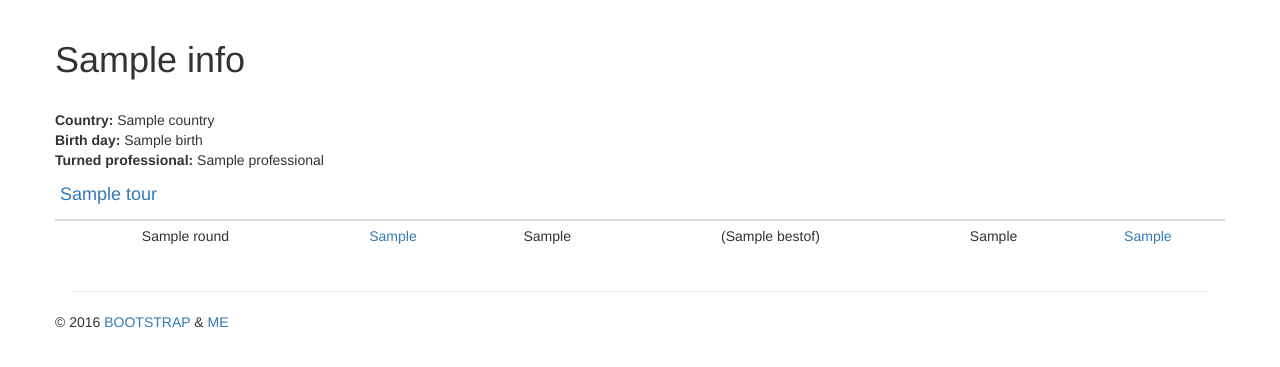
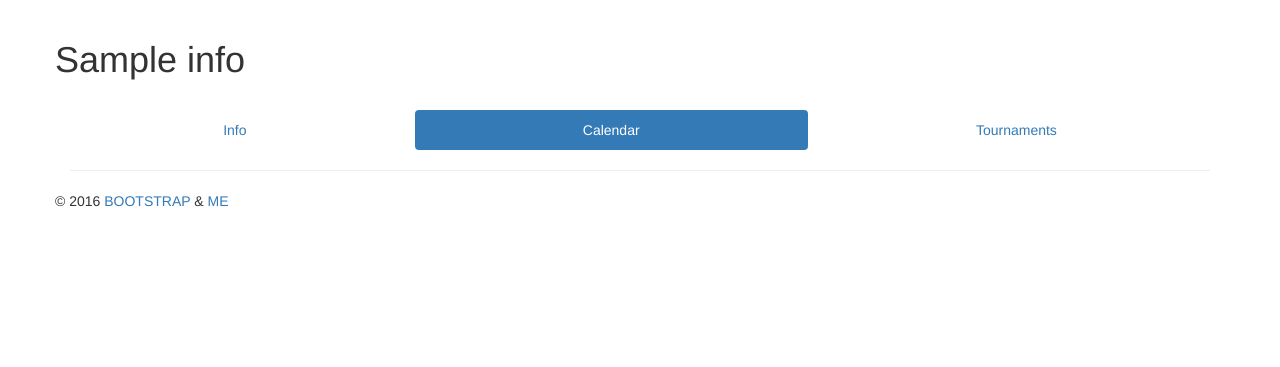
Before and after one commit to Arasid/snooker, a Flask app: template templates/player.html in a window 1280 px wide. Shown: the part 52-419 px from the top of the page. Run offline with Flask 2, Linux system fonts and the light colour scheme; the template is opened without the code that fills it: most values are stand-ins (such as "Sample title", 1, 10 or a date in 2020); some libraries are stand-ins or nearby versions.

Commit message:
pills pridane do playera + calendar

```diff
--- a/main.py
+++ b/main.py
@@ -22,18 +22,24 @@ def teardown_request(exception):
 def stamp2text(time):
     return datetime.datetime.fromtimestamp(int(time)).strftime('%d.%m.%Y')
 
-#def get_days(times):
-#    days = {}
-#    for time in times:
-#        dat = datetime.datetime.fromtimestamp(int(time))
-#        day = (dat.year, dat.month, dat.day)
-#        if not day in days:
-#            days[day] = 0
-#        days[day] += 1
-#    res = []
-#    for k,v in days.items():
-#        res.append([k[0],k[1],k[2],v])
-#    return res
+def get_days(times):
+    days = {}
+    years = set()
+    for time in times:
+        if time == 'NULL':
+            continue
+        dat = datetime.datetime.fromtimestamp(int(time))
+        if dat.year < datetime.datetime.now().year - 4:
+            continue
+        day = (dat.year, dat.month, dat.day)
+        years.add(dat.year)
+        if not day in days:
+            days[day] = 0
+        days[day] += 1
+    res = []
+    for k,v in days.items():
+        res.append([k[0],k[1],k[2],v])
+    return res, len(years)
 
 @app.route('/tournament/<id>/')
 def tournament(id):
@@ -100,7 +106,7 @@ def player(id):
         'professional': player[3]
     }
 
-    cur.execute('SELECT m.score1,m.score2,m.player1,m.player2,p1.name,p2.name,m.bestof,m.walkover,m.round, r.name, t.id, t.name FROM matches as m, players as p1, players as p2, rounds as r, tournaments as t WHERE m.player1 = p1.id AND m.player2 = p2.id AND m.round = r.id AND r.tournament = t.id AND (m.player1 = ? OR m.player2 = ?) ORDER BY t.name DESC;', (id, id))
+    cur.execute('SELECT m.score1,m.score2,m.player1,m.player2,p1.name,p2.name,m.bestof,m.walkover,m.round, r.name, t.id, t.name,m.date FROM matches as m, players as p1, players as p2, rounds as r, tournaments as t WHERE m.player1 = p1.id AND m.player2 = p2.id AND m.round = r.id AND r.tournament = t.id AND (m.player1 = ? OR m.player2 = ?) ORDER BY t.name DESC;', (id, id))
     matches = cur.fetchall()
     cur.execute("SELECT id,name,roundorder FROM rounds WHERE tournament = ? ORDER BY roundorder ASC;", (id,))
     rounds = cur.fetchall()
@@ -108,7 +114,8 @@ def player(id):
     results = []
     last_tid = -1
     last_rid = -1
-    for score1, score2, id1, id2, player1, player2, bestof, walkover, round, round_name, t_id, t_name in matches:
+    times = []
+    for score1, score2, id1, id2, player1, player2, bestof, walkover, round, round_name, t_id, t_name, date in matches:
         if t_id != last_tid:
             last_tid = t_id
             results.append({
@@ -133,8 +140,11 @@ def player(id):
             'bestof': bestof,
             'walkover': walkover
         })
+        times.append(date)
 
-    return render_template('player.html', info=info, results=results)
+    days,n_years = get_days(times)
+
+    return render_template('player.html', info=info, results=results, days=days, n_years=n_years)
 
 @app.route('/player/')
 def players():
--- a/templates/layout.html
+++ b/templates/layout.html
@@ -4,6 +4,8 @@
         {% block head %}
             <link rel="stylesheet" href="{{ url_for('static', filename='css/bootstrap.min.css') }}">
             <title>{% block title %}{% endblock %} - Snooker</title>
+            <script src="https://ajax.googleapis.com/ajax/libs/jquery/1.12.2/jquery.min.js"></script>
+            <script src="http://maxcdn.bootstrapcdn.com/bootstrap/3.3.6/js/bootstrap.min.js"></script>
         {% endblock %}
     </head>
     <body>
@@ -45,7 +47,5 @@
                 </footer>
             </div>
         </div>
-        <script src="https://ajax.googleapis.com/ajax/libs/jquery/1.11.3/jquery.min.js"></script>
-        <script src="{{ url_for('static', filename='js/bootstrap.min.js') }}">
     </body>
 </html>
--- a/templates/player.html
+++ b/templates/player.html
@@ -2,12 +2,65 @@
 {% block title %}{{ info.name }}{% endblock %}
 {% block head %}
     {{ super() }}
+    <script type="text/javascript" src="https://www.gstatic.com/charts/loader.js"></script>
+    <script type="text/javascript">
+        google.charts.load("current", {packages:["calendar"]});
+        google.charts.setOnLoadCallback(drawCalendar);
+
+        function drawCalendar() {
+            // calendar
+            var dataTable = new google.visualization.DataTable();
+            dataTable.addColumn({ type: 'date', id: 'Date' });
+            dataTable.addColumn({ type: 'number', id: 'Won/Loss' });
+            var o = {{ days|safe }};
+            var rows = [];
+            for (var i = 0; i<o.length; ++i) {
+                rows.push([new Date(o[i][0], o[i][1]-1, o[i][2]), o[i][3]]);
+            }
+            dataTable.addRows(rows);
+
+            var chart = new google.visualization.Calendar(document.getElementById('calendar_basic'));
+
+            var options = {
+                title: "{{ info.alias }}",
+                       height: 50+140*{{ n_years }},
+            };
+
+            chart.draw(dataTable, options);
+        }
+    </script>
 {% endblock %}
 {% block content %}
     <h1>{{ info.name }}</h1></br>
-    <b>Country:</b> {{ info.country }} </br>
-    <b>Birth day:</b> {{ info.birth }} </br>
-    <b>Turned professional:</b> {{ info.professional }} </br>
+    <ul class="nav nav-pills nav-justified">
+        <li role="presentation"><a data-toggle="pill" href="#info">Info</a></li>
+        <li role="presentation" class="active"><a data-toggle="pill" href="#calendar">Calendar</a></li>
+        <li role="presentation"><a data-toggle="pill" href="#tours">Tournaments</a></li>
+    </ul>
+    <div class="tab-content">
+        <div id="info" class="tab-pane fade">
+            <br/>
+            <div class="table-responsive col-md-6">
+                <table class="table table-condensed">
+                    <tr>
+                        <td>Country:</td>
+                        <td> {{ info.country }}</td>
+                    </tr>
+                    <tr>
+                        <td>Birth day:</td>
+                        <td>{{ info.birth }}</td>
+                    </tr>
+                    <tr>
+                        <td>Turned professional:</td>
+                        <td>{{ info.professional }}</td>
+                    </tr>
+                </table>
+            </div>
+        </div>
+        <div id="calendar" class="tab-pane fade in active">
+            <div id="calendar_basic" style="width: 1000px; height: {{ 50+150*n_years }};"></div>
+        </div>
+        <div id="tours" class="tab-pane fade">
             <div class="table-responsive">
                 <table class="table table-condensed table-hover">
                     {% for tour in results %}
@@ -43,4 +96,6 @@
                     {% endfor %}
                 </table>
             </div>
+        </div>
+    </div>
 {% endblock %}
```
Lines whose indentation alone changed are shown as unchanged.
